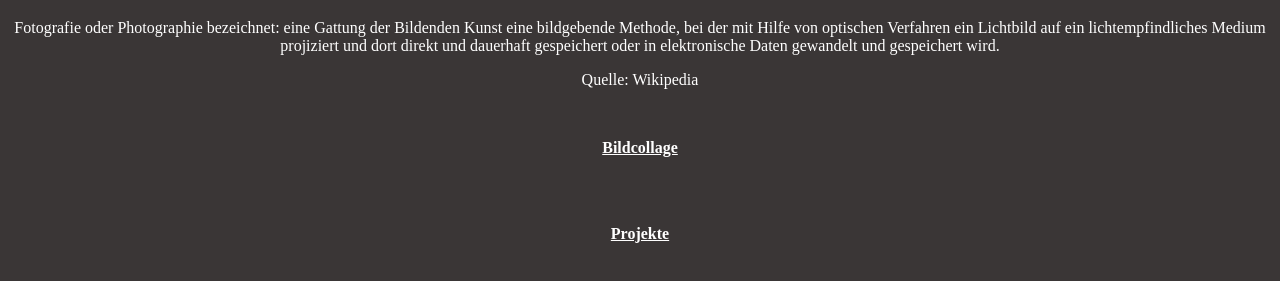
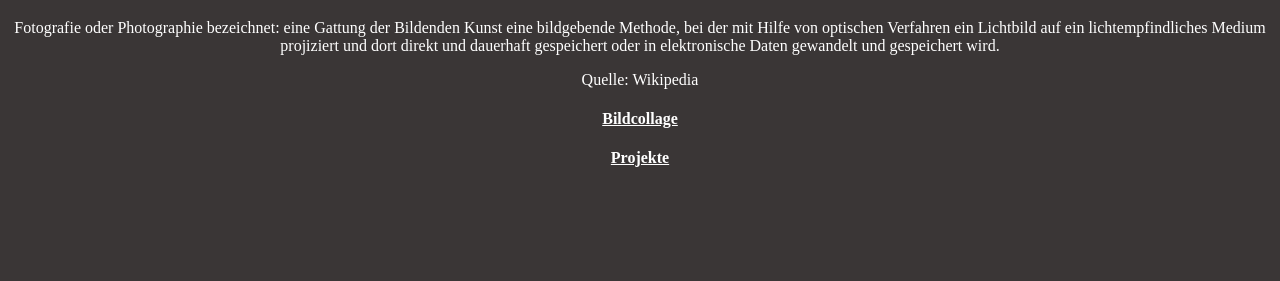
Before and after one commit to LeonieSchwarz/htl-leo-schwarz.github.io, a plain HTML site: page index.html in a window 1280 px wide. Shown: the part 61-342 px from the top of the page. Drawn offline with Linux system fonts and the light colour scheme; a script that the page names is missing.

```diff
--- a/style.css
+++ b/style.css
@@ -8,8 +8,3 @@
 a{
     color: white;
 }
-.box{
-
-    padding: 1%;
-
-}
```
